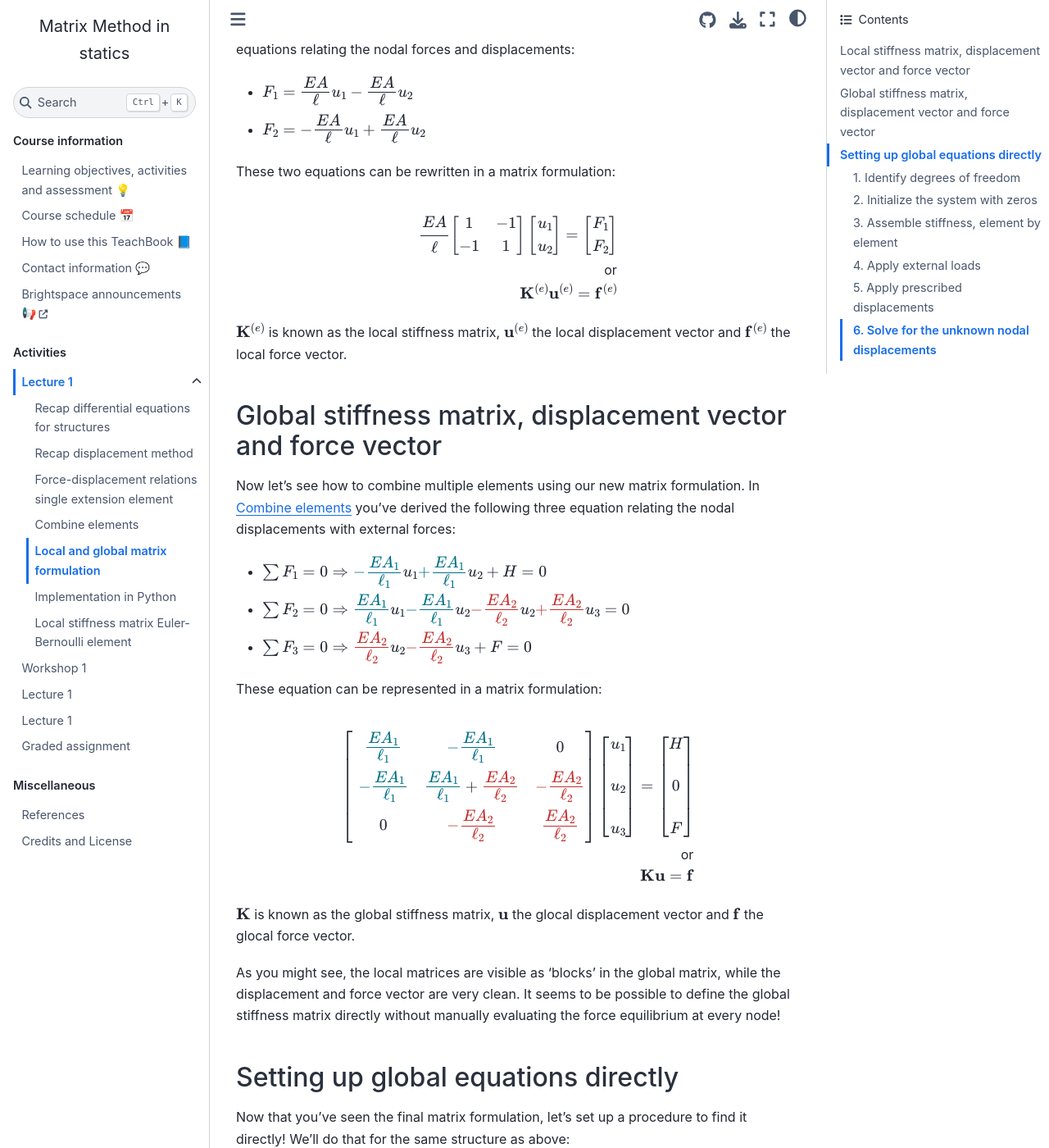
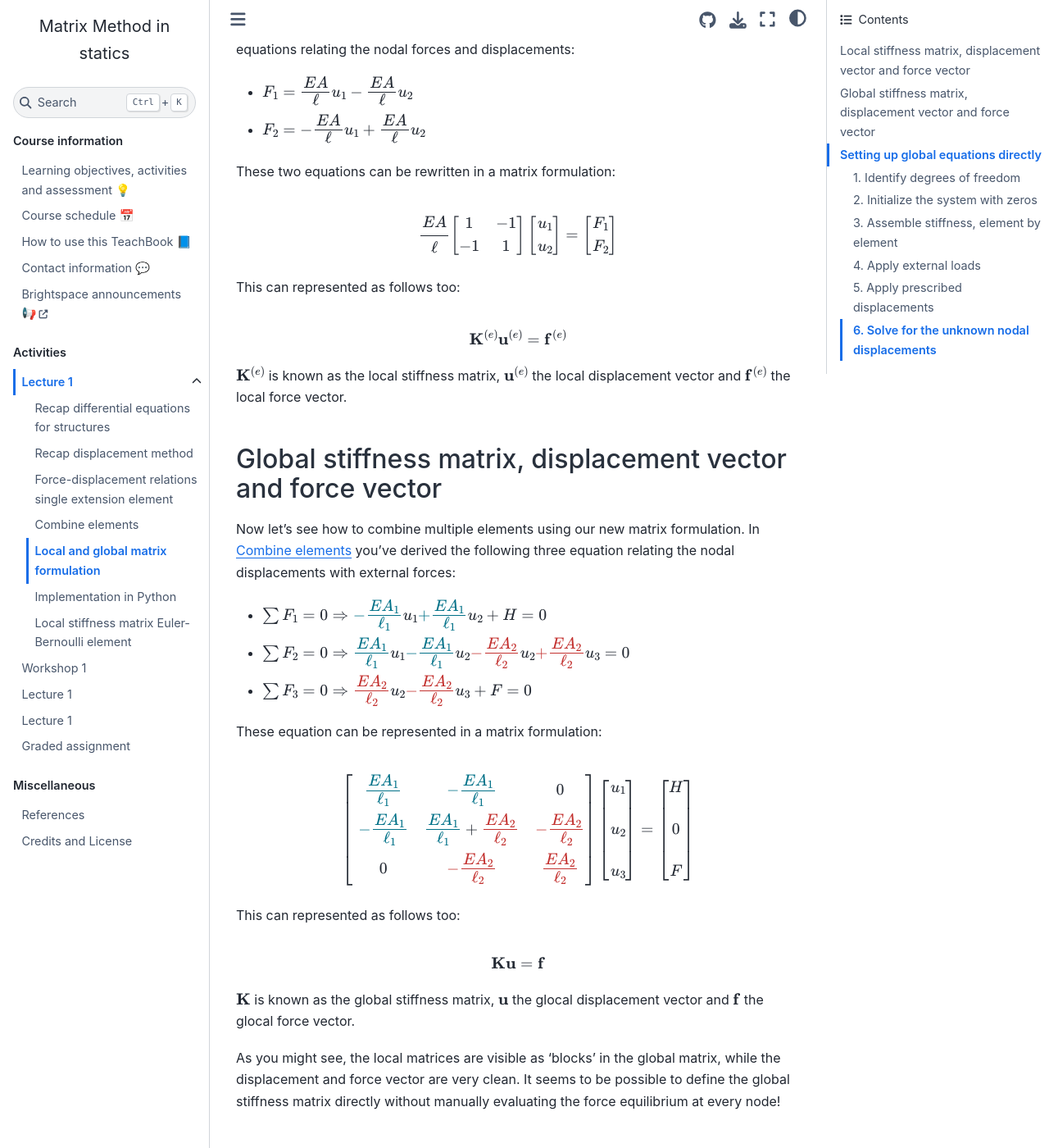
Before and after one commit to sophietenhoor/book, a Jupyter Book: the page built from book/lecture1/matrix.md, in a window 1280 px wide and 1400 px high, scrolled down 477 px. Shown: the whole window at 82% size. Built offline with Jupyter Book 1.0.4 settings and Sphinx 7.4.7 and the Sphinx Book theme 1.1.4, drawn with Linux system fonts in a browser that asks for light colours; pages that are not in the unit, such as notebooks, are missing from menus; comment, search, counter and statistics services are not loaded; some of the changed text lies outside the part shown.

Commit message:
last updates

```diff
--- a/book/lecture1/matrix.md
+++ b/book/lecture1/matrix.md
@@ -12,8 +12,11 @@ In [](./single_element.md) you've derived the following two equations relating t
 
 These two equations can be rewritten in a matrix formulation:
 
-$$\cfrac{EA}{\ell}\begin{bmatrix} 1&-1\\-1&1 \end{bmatrix}\begin{bmatrix}u_1\\u_2\end{bmatrix} = \begin{bmatrix}F_1\\F_2\end{bmatrix}\\
-\text{or}\\
+$$\cfrac{EA}{\ell}\begin{bmatrix} 1&-1\\-1&1 \end{bmatrix}\begin{bmatrix}u_1\\u_2\end{bmatrix} = \begin{bmatrix}F_1\\F_2\end{bmatrix}$$
+
+This can represented as follows too:
+
+$$
 \mathbf{K}^{(e)}\mathbf{u}^{(e)}=\mathbf{f}^{(e)}
 $$
 
@@ -28,9 +31,11 @@ Now let's see how to combine multiple elements using our new matrix formulation.
 
 These equation can be represented in a matrix formulation:
 
-$$\begin{bmatrix}{\cA\color{cA}\cfrac{EA_1}{\ell_1}}&{\cA\color{cA}-\cfrac{EA_1}{\ell_1}}&0\\{\cA\color{cA}-\cfrac{EA_1}{\ell_1}}&{\cA\color{cA}\cfrac{EA_1}{\ell_1}}+{\cB\color{cB}\cfrac{EA_2}{\ell_2}}&{\cB\color{cB}-\cfrac{EA_2}{\ell_2}}\\0&{\cB\color{cB}-\cfrac{EA_2}{\ell_2}}&{\cB\color{cB}\cfrac{EA_2}{\ell_2}}\end{bmatrix}\begin{bmatrix}u_1\\[12pt]u_2\\[12pt]u_3\end{bmatrix}=\begin{bmatrix}H\\[12pt]0\\[12pt]F\end{bmatrix} \\
-\text{or}\\
-\mathbf{K}\mathbf{u}=\mathbf{f}$$
+$$\begin{bmatrix}{\cA\color{cA}\cfrac{EA_1}{\ell_1}}&{\cA\color{cA}-\cfrac{EA_1}{\ell_1}}&0\\{\cA\color{cA}-\cfrac{EA_1}{\ell_1}}&{\cA\color{cA}\cfrac{EA_1}{\ell_1}}+{\cB\color{cB}\cfrac{EA_2}{\ell_2}}&{\cB\color{cB}-\cfrac{EA_2}{\ell_2}}\\0&{\cB\color{cB}-\cfrac{EA_2}{\ell_2}}&{\cB\color{cB}\cfrac{EA_2}{\ell_2}}\end{bmatrix}\begin{bmatrix}u_1\\[12pt]u_2\\[12pt]u_3\end{bmatrix}=\begin{bmatrix}H\\[12pt]0\\[12pt]F\end{bmatrix} $$
+
+This can represented as follows too:
+
+$$\mathbf{K}\mathbf{u}=\mathbf{f}$$
 
 
 $\mathbf{K}$ is known as the global stiffness matrix, $\mathbf{u}$ the glocal displacement vector and $\mathbf{f}$ the glocal force vector.
@@ -209,6 +214,7 @@ $$
 $$
 
 This results in:
-$$ u_2 = \displaystyle\cfrac{F\ell_1}{EA_1}\\\text{and}\\u_3 = \displaystyle\cfrac{F\left(EA_1\ell_2 + EA_2\ell_1\right)}{EA_1\,EA_2}$$
+- $ u_2 = \displaystyle\cfrac{F\ell_1}{EA_1}$
+- $u_3 = \displaystyle\cfrac{F\left(EA_1\ell_2 + EA_2\ell_1\right)}{EA_1\,EA_2}$
 
 Later on, we'll introduce another way of solving the system of equations which allows for nonzero Dirichlet boundary conditions.
```
Also changed, not shown: book/lecture1/other_elements.md (+10 -6 lines), book/lecture1/other_elements.ipynb.
